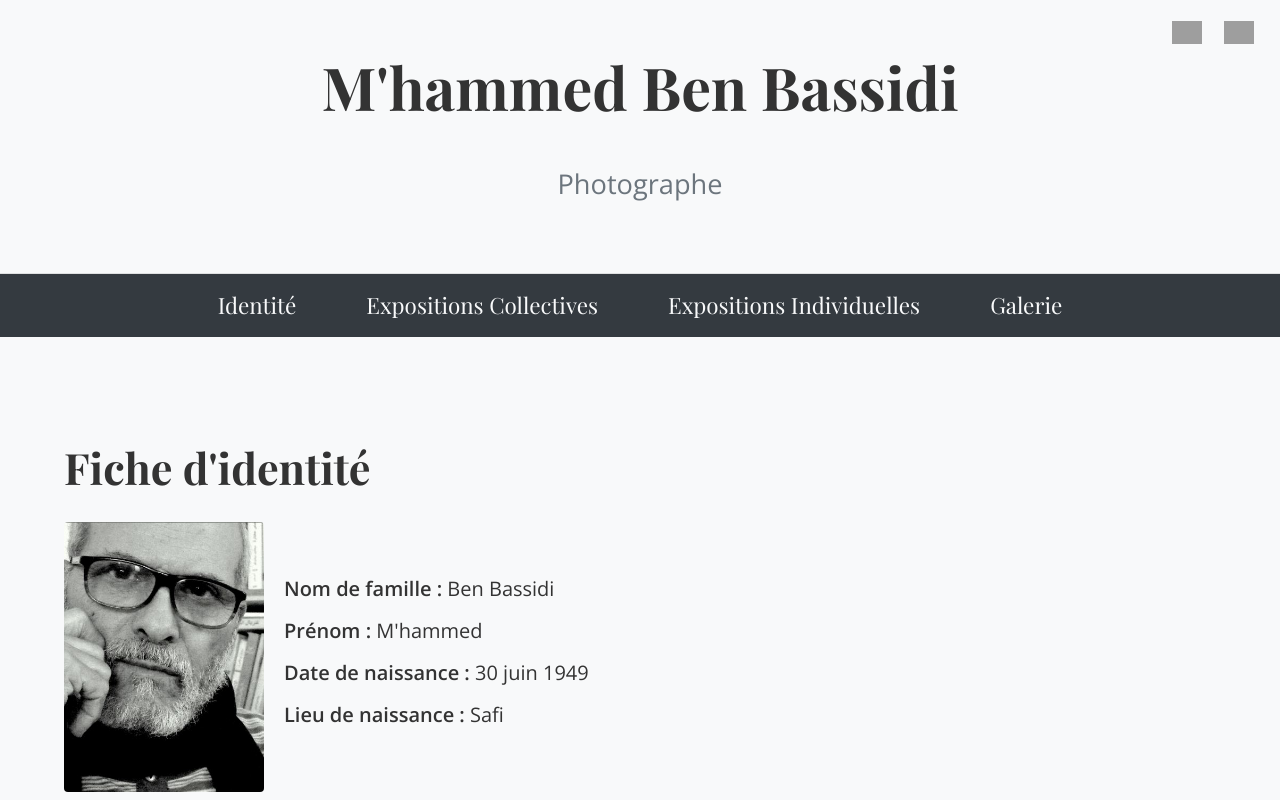
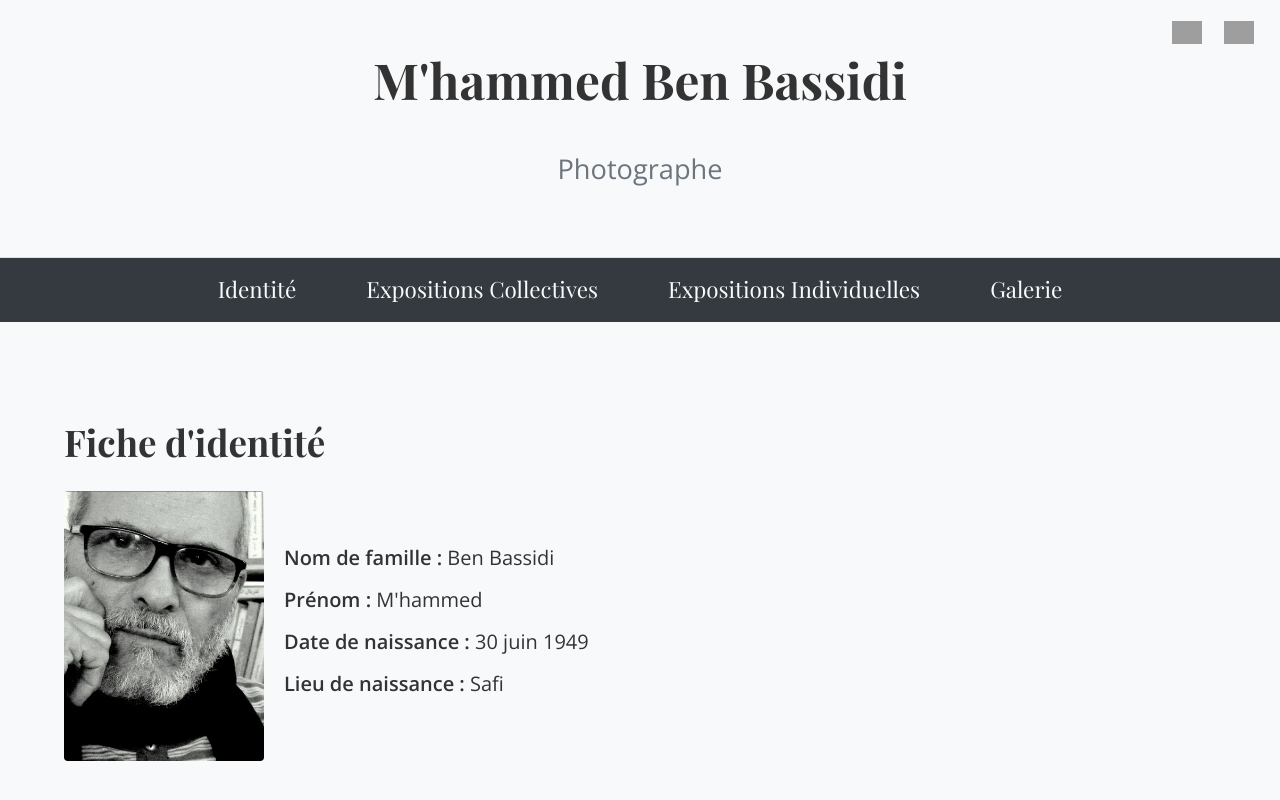
Before and after one commit to Yoann-dev0711/mhammed.benbassidi, a plain HTML site: page index.html in a window 1280 px wide. Shown: the top 800 px of the page. Drawn offline with nearby package versions, Linux system fonts and the light colour scheme; grey boxes are pictures that could not be loaded.

Commit message:
Update index.html

```diff
--- a/index.html
+++ b/index.html
@@ -39,7 +39,7 @@
         }
         header h1 {
             font-family: 'Playfair Display', serif;
-            font-size: 3.7rem;
+            font-size: 3.1rem;
             margin: 0;
             color: var(--primary-color);
         }
@@ -86,7 +86,7 @@
         }
         section h2 {
             font-family: 'Playfair Display', serif;
-            font-size: 2.7rem;
+            font-size: 2.3rem;
             margin-bottom: 20px;
             color: var(--primary-color);
         }
```
